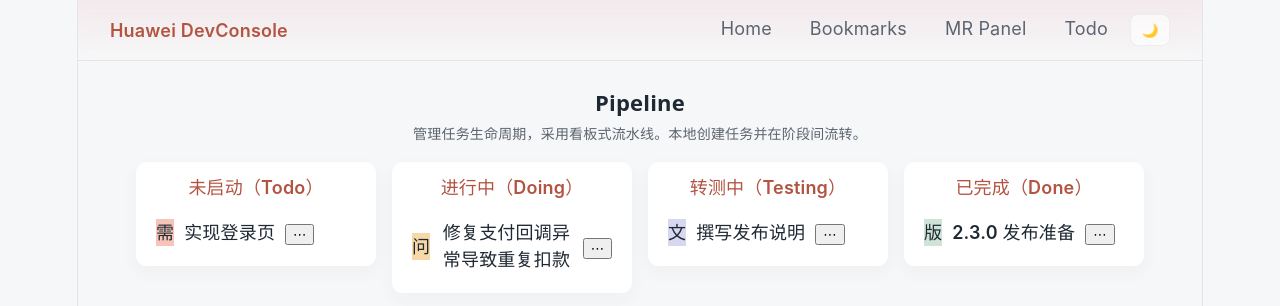
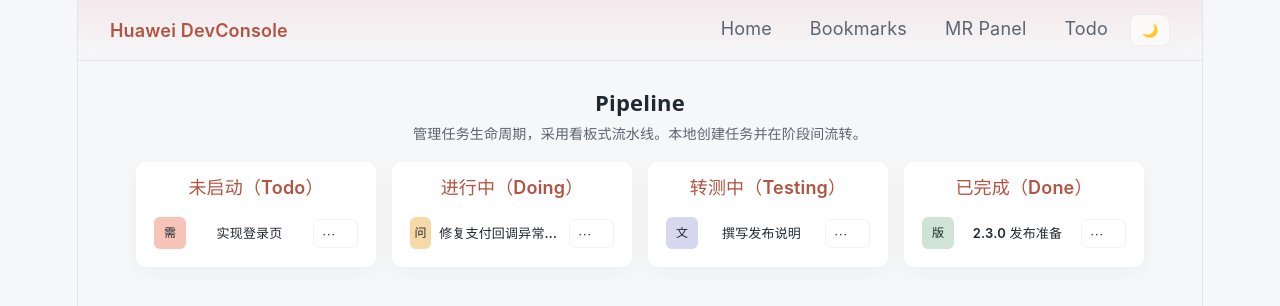
Before and after one commit to lllirunze/Huawei-DevConsole, a React (Vite) app: page /todo in a window 1280 px wide. Shown: the top 306 px of the page. Built offline with nearby package versions, Linux system fonts and the light colour scheme.

Commit message:
feat: enhance TaskCard component with dropdown for actions and update styles

```diff
--- a/src/components/TaskCard.tsx
+++ b/src/components/TaskCard.tsx
@@ -27,9 +27,18 @@
 };
 
 export default function TaskCard({ task, onAdvance, onRevert, onDelete, onEdit }: Props) {
-    const [open, setOpen] = React.useState(false);
     const isFirst = task.stage === 0;
     const isLast = task.stage === 3;
+
+    function handleMoreChange(e: React.ChangeEvent<HTMLSelectElement>){
+        const v = e.target.value;
+        // reset
+        e.target.selectedIndex = 0;
+        if(v === 'edit') onEdit(task.id);
+        if(v === 'advance') onAdvance(task.id);
+        if(v === 'revert') onRevert(task.id);
+        if(v === 'delete') onDelete(task.id);
+    }
 
     return (
         <div className="task-card-row">
@@ -41,15 +50,13 @@
             </div>
 
             <div className="task-more">
-                <button className="more-btn" onClick={() => setOpen(s => !s)} aria-label="更多操作">⋯</button>
-                {open && (
-                    <div className="more-menu">
-                        <button onClick={() => { setOpen(false); onEdit(task.id); }}>修改</button>
-                        {!isLast && <button onClick={() => { setOpen(false); onAdvance(task.id); }}>推进</button>}
-                        {!isFirst && <button onClick={() => { setOpen(false); onRevert(task.id); }}>回退</button>}
-                        <button onClick={() => { setOpen(false); onDelete(task.id); }}>删除</button>
-                    </div>
-                )}
+                <select className="more-select" aria-label="更多操作" onChange={handleMoreChange}>
+                    <option value="">···</option>
+                    <option value="edit">修改</option>
+                    {!isLast && <option value="advance">推进</option>}
+                    {!isFirst && <option value="revert">回退</option>}
+                    <option value="delete">删除</option>
+                </select>
             </div>
         </div>
     );
--- a/src/styles/todo.css
+++ b/src/styles/todo.css
@@ -56,6 +56,7 @@
     flex-direction: column;
     gap: 8px
 }
+
 .task-card-row {
     display: flex;
     align-items: center;
@@ -83,6 +84,71 @@
     margin-top: 6px
 }
 
+/* task-card-row: single-line horizontal layout used by TaskCard component */
+.task-card-row {
+    display: flex;
+    align-items: center;
+    gap: 8px;
+    padding: 6px;
+    border-radius: 8px;
+    background: transparent;
+    font-size: 13px;
+}
+
+.task-type {
+    width: 32px;
+    height: 32px;
+    border-radius: 6px;
+    display: flex;
+    align-items: center;
+    justify-content: center;
+    font-weight: 600;
+    color: var(--text);
+    font-size: 12px;
+}
+
+.task-main {
+    flex: 1 1 auto;
+    display: flex;
+    align-items: center;
+    gap: 8px;
+    min-width: 0
+}
+
+.task-title {
+    white-space: nowrap;
+    overflow: hidden;
+    text-overflow: ellipsis;
+    flex: 1 1 auto;
+    min-width: 0;
+    font-size: 13px
+}
+
+.task-link {
+    color: var(--accent);
+    font-size: 12px;
+    text-decoration: none;
+    margin-left: 8px
+}
+
+.task-more {
+    position: relative
+}
+
+.more-select {
+    appearance: none;
+    border: 1px solid rgba(31, 41, 51, 0.06);
+    background: var(--glass);
+    padding: 6px 8px;
+    border-radius: 6px;
+    color: var(--text);
+    cursor: pointer
+}
+
+.more-select:focus {
+    outline: 2px solid rgba(0, 0, 0, 0.06)
+}
+
 @media (max-width:980px) {
     .todo-board {
         flex-direction: column;
```
